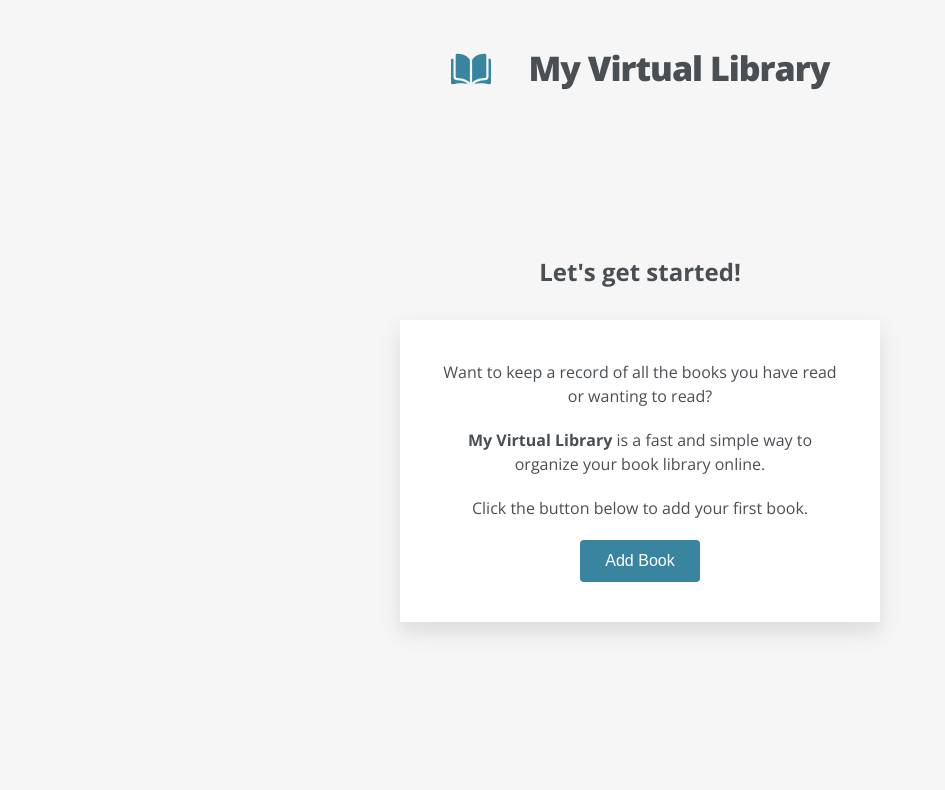
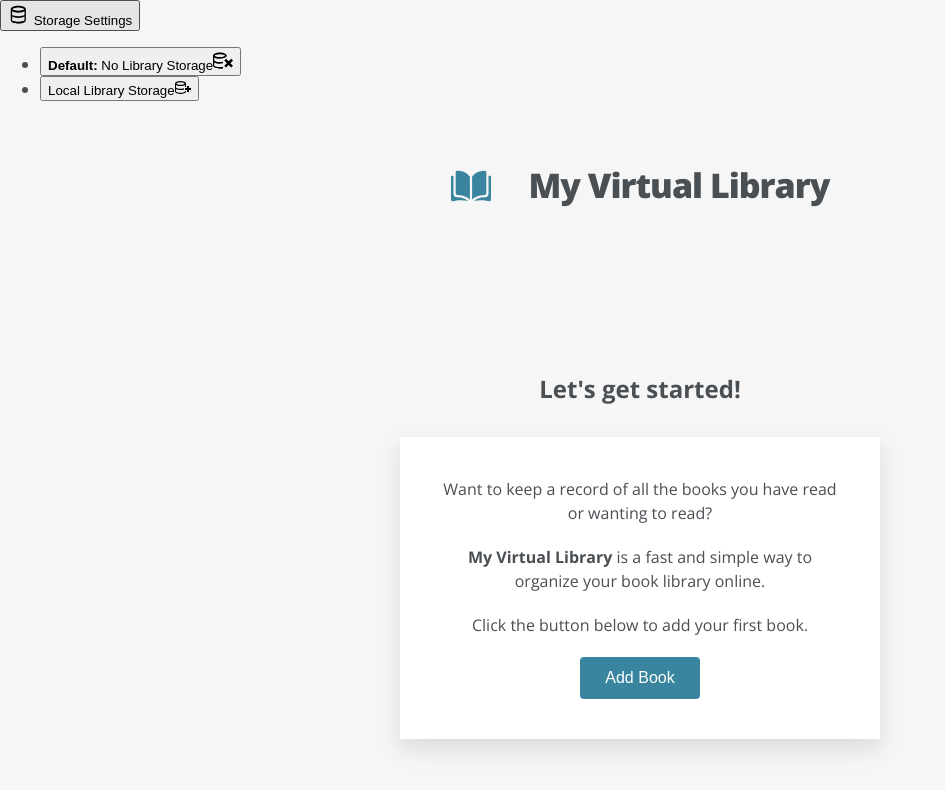
Before and after one commit to Nysera/my-virtual-library, a plain HTML site: page index.html in a window 1280 px wide. Shown: the whole page, without its empty margins (0-945 px from the left). Drawn offline with nearby package versions, Linux system fonts and the light colour scheme.

Commit message:
Add markup for storage settings

```diff
--- a/index.html
+++ b/index.html
@@ -9,6 +9,30 @@
     <link rel="stylesheet" href="https://fonts.googleapis.com/css2?family=Open+Sans:wght@400;600;700;800&display=swap">
 </head>
 <body>
+    <div class="storage-settings">
+        <div class="storage-settings_inner">
+            <button id="storage-btn" class="storage-settings_btn">
+                <svg version="1.1" xmlns="http://www.w3.org/2000/svg" width="22" height="22" viewBox="0 0 16 16">
+                    <path d="M7.5 2c-3.038 0-5.5 1.119-5.5 2.5v8c0 1.381 2.462 2.5 5.5 2.5s5.5-1.119 5.5-2.5v-8c0-1.381-2.462-2.5-5.5-2.5zM4.402 3.823c0.846-0.329 1.946-0.51 3.098-0.51s2.252 0.181 3.098 0.51c0.707 0.275 0.995 0.562 1.074 0.677-0.078 0.115-0.367 0.402-1.074 0.677-0.846 0.329-1.946 0.51-3.098 0.51s-2.252-0.181-3.098-0.51c-0.707-0.275-0.995-0.562-1.074-0.677 0.078-0.115 0.367-0.402 1.074-0.677zM12 12.5c-0.084 0.115-0.396 0.402-1.158 0.677-0.913 0.329-2.1 0.51-3.342 0.51s-2.429-0.181-3.342-0.51c-0.763-0.275-1.074-0.562-1.158-0.677v-2.594c0.995 0.643 2.64 1.062 4.5 1.062s3.505-0.42 4.5-1.062v2.594zM12 8.469c-0.084 0.115-0.396 0.402-1.158 0.677-0.913 0.329-2.1 0.51-3.342 0.51s-2.429-0.181-3.342-0.51c-0.763-0.275-1.074-0.562-1.158-0.677v-2.531c0.995 0.643 2.64 1.062 4.5 1.062s3.505-0.42 4.5-1.062v2.531z"></path>
+                </svg>
+                <span>Storage Settings</span>
+            </button>
+            <div class="storage-settings_dropdown">
+                <ul>
+                    <li>
+                        <button id="no-store" class="storage-settings_dropdown-btn">
+                            <span><b>Default:</b> No Library Storage</span><svg version="1.1" xmlns="http://www.w3.org/2000/svg" width="20" height="20" viewBox="0 0 16 16"><path d="M16 8.414l-1.414-1.414-2.086 2.086-2.086-2.086-1.414 1.414 2.086 2.086-2.086 2.086 1.414 1.414 2.086-2.086 2.086 2.086 1.414-1.414-2.086-2.086z"></path><path d="M8 13.421c-0.752 0.173-1.611 0.266-2.5 0.266-1.242 0-2.429-0.181-3.342-0.51-0.763-0.275-1.074-0.562-1.158-0.677v-2.594c0.995 0.643 2.64 1.062 4.5 1.062 0.9 0 1.75-0.098 2.5-0.273v-1.306c-0.752 0.173-1.611 0.266-2.5 0.266-1.242 0-2.429-0.181-3.342-0.51-0.762-0.275-1.074-0.562-1.158-0.677v-2.531c0.995 0.643 2.64 1.062 4.5 1.062 3.038 0 5.5-1.119 5.5-2.5s-2.462-2.5-5.5-2.5-5.5 1.119-5.5 2.5v8c0 1.381 2.462 2.5 5.5 2.5 0.9 0 1.75-0.098 2.5-0.273v-1.306zM2.402 3.823c0.846-0.329 1.946-0.51 3.098-0.51s2.252 0.181 3.098 0.51c0.707 0.275 0.995 0.562 1.074 0.677-0.078 0.115-0.367 0.402-1.074 0.677-0.846 0.329-1.946 0.51-3.098 0.51s-2.252-0.181-3.098-0.51c-0.707-0.275-0.996-0.562-1.074-0.677 0.078-0.115 0.367-0.402 1.074-0.677z"></path></svg>
+                        </button>
+                    </li>
+                    <li>
+                        <button id="local-store" class="storage-settings_dropdown-btn">
+                            <span>Local Library Storage</span><svg version="1.1" xmlns="http://www.w3.org/2000/svg" width="16" height="16" viewBox="0 0 16 16"><path d="M16 9h-2v-2h-2v2h-2v2h2v2h2v-2h2z"></path><path d="M10 12v0.5c-0.084 0.115-0.396 0.402-1.158 0.677-0.913 0.329-2.1 0.51-3.342 0.51s-2.429-0.181-3.342-0.51c-0.763-0.275-1.074-0.562-1.158-0.677v-2.594c0.995 0.643 2.64 1.062 4.5 1.062 1.33 0 2.549-0.215 3.5-0.572v-1.311c-0.050 0.020-0.103 0.040-0.158 0.060-0.913 0.329-2.1 0.51-3.342 0.51s-2.429-0.181-3.342-0.51c-0.762-0.275-1.074-0.562-1.158-0.677v-2.531c0.995 0.643 2.64 1.062 4.5 1.062s3.505-0.42 4.5-1.062v2.062h1v-3.5c0-1.381-2.462-2.5-5.5-2.5s-5.5 1.119-5.5 2.5v8c0 1.381 2.462 2.5 5.5 2.5s5.5-1.119 5.5-2.5v-0.5h-1zM2.402 3.823c0.846-0.329 1.946-0.51 3.098-0.51s2.252 0.181 3.098 0.51c0.707 0.275 0.995 0.562 1.074 0.677-0.078 0.115-0.367 0.402-1.074 0.677-0.846 0.329-1.946 0.51-3.098 0.51s-2.252-0.181-3.098-0.51c-0.707-0.275-0.996-0.562-1.074-0.677 0.078-0.115 0.367-0.402 1.074-0.677z"></path></svg>
+                        </button>
+                    </li>
+                </ul>
+            </div>
+        </div>
+    </div>
     <header>
         <h1>
             <svg xmlns="http://www.w3.org/2000/svg" viewBox="0 0 297 226.9" width="40" height="40"><path d="M45.43,0h0A10.62,10.62,0,0,0,34.83,10.63V170a10.67,10.67,0,0,0,10.64,10.63c24.74.06,66.19,5.21,94.78,35.14V49a10.23,10.23,0,0,0-1.46-5.39C115.32,5.8,70.23.06,45.43,0Z"/><path d="M262.17,170V10.63A10.61,10.61,0,0,0,259,3.08,10.49,10.49,0,0,0,251.59,0h0c-24.8.06-69.89,5.8-93.36,43.59A10.22,10.22,0,0,0,156.75,49V215.75c28.59-29.92,70-35.07,94.78-35.13A10.67,10.67,0,0,0,262.17,170Z"/><path d="M286.37,36.75h-7.7V170a27.2,27.2,0,0,1-27.1,27.13c-21,0-55.59,4.15-80.09,27.34,42.38-10.37,87-3.63,112.51,2.17a10.63,10.63,0,0,0,13-10.35V47.38A10.64,10.64,0,0,0,286.37,36.75Z"/><path d="M18.33,170V36.75h-7.7A10.64,10.64,0,0,0,0,47.38v168.9a10.62,10.62,0,0,0,13,10.35c25.46-5.8,70.14-12.55,112.52-2.17-24.51-23.19-59.1-27.29-80.09-27.34A27.2,27.2,0,0,1,18.33,170Z"/></svg>
```
